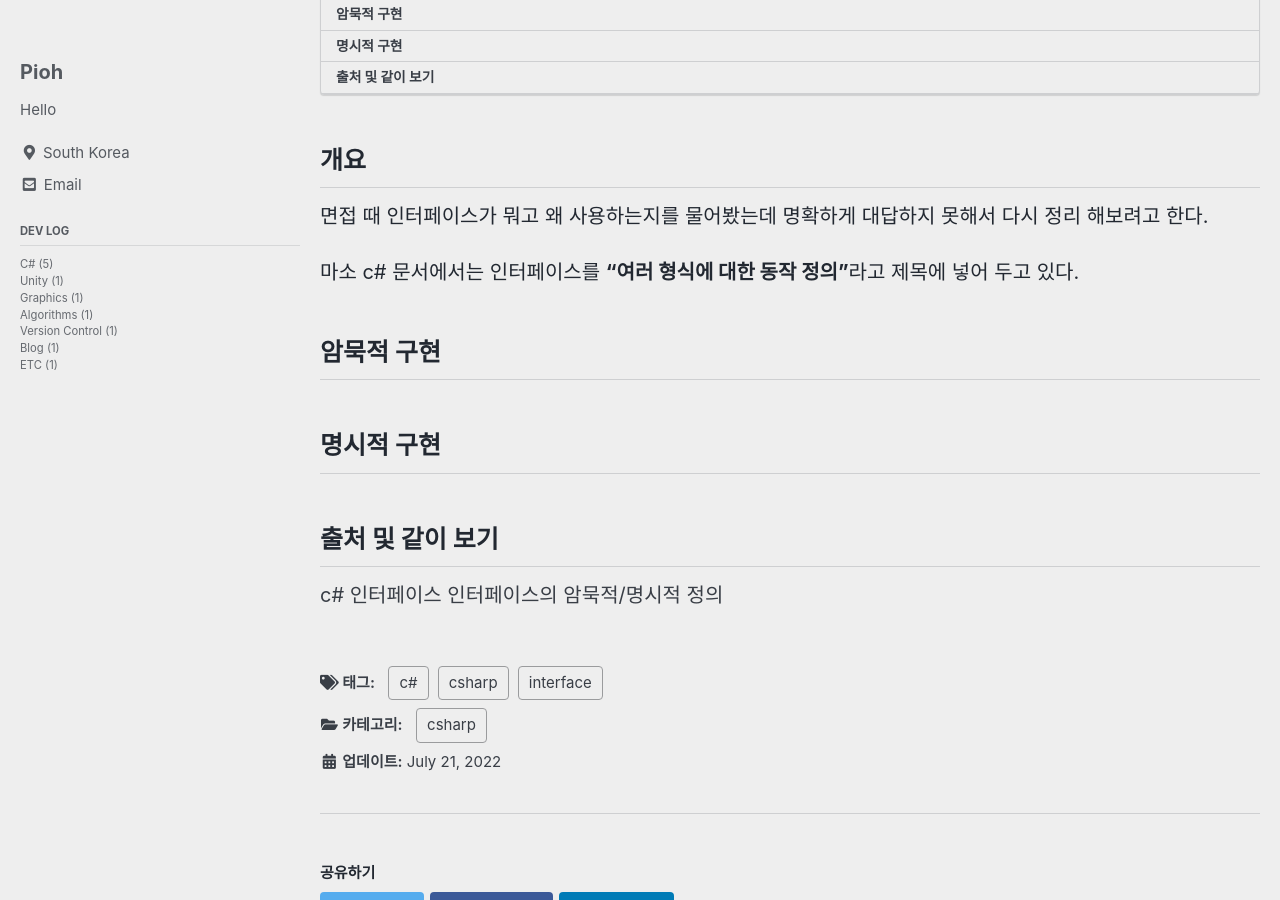
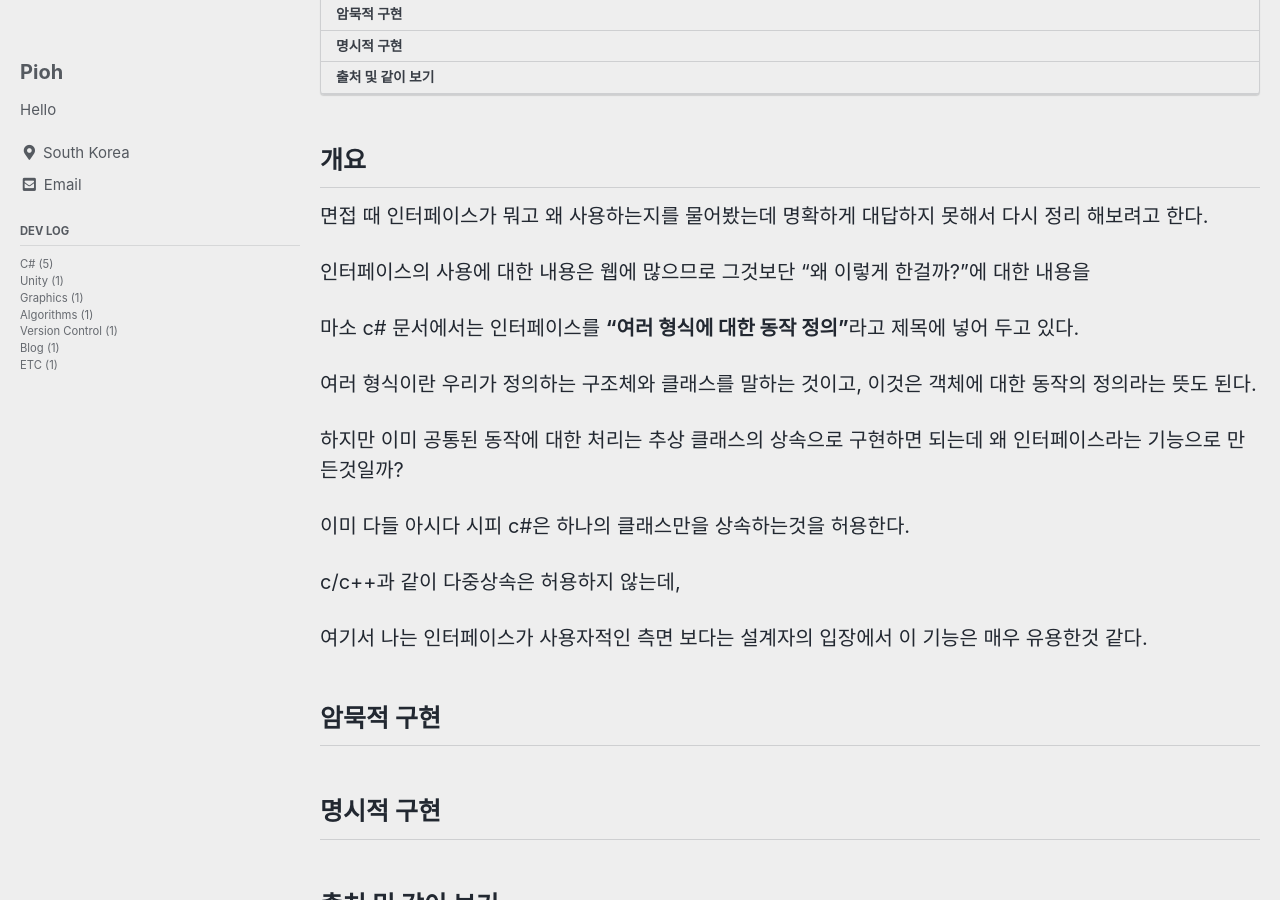
Before and after one commit to devpioh/devpioh.github.io, a Jekyll site: the page built from _posts/Devlog/C#/2022-07-21-Interface.md, in a window 1280 px wide and 900 px high, scrolled down 254 px. Built offline with Jekyll 4.4.1, drawn with Linux system fonts in a browser that asks for light colours; cached includes are drawn as plain includes; some web fonts are replaced.

Commit message:
블로그 댓글utterance

```diff
--- a/_config.yml
+++ b/_config.yml
@@ -23,14 +23,14 @@ name                     : "Pioh"
 description              : "Trials and Errors, Dive log"
 url                      : "https://devpioh.github.io" # the base hostname & protocol for your site e.g. "https://mmistakes.github.io"
 baseurl                  : # "/blog" # the subpath of your site, e.g. "/blog"
-repository               : # GitHub username/repo-name e.g. "mmistakes/minimal-mistakes"
+repository               : "devpioh/devpioh.github.io" # GitHub username/repo-name e.g. "mmistakes/minimal-mistakes"
 teaser                   : # path of fallback teaser image, e.g. "/assets/images/500x300.png"
 logo                     : # path of logo image to display in the masthead, e.g. "/assets/images/88x88.png"
 masthead_title           : # overrides the website title displayed in the masthead, use " " for no title
 # breadcrumbs            : false # true, false (default)
 words_per_minute         : 200
 comments:
-  provider               : # false (default), "disqus", "discourse", "facebook", "staticman", "staticman_v2", "utterances", "giscus", "custom"
+  provider               : "utterances" # false (default), "disqus", "discourse", "facebook", "staticman", "staticman_v2", "utterances", "giscus", "custom"
   disqus:
     shortname            : # https://help.disqus.com/customer/portal/articles/466208-what-s-a-shortname-
   discourse:
@@ -41,8 +41,8 @@ comments:
     num_posts            : # 5 (default)
     colorscheme          : # "light" (default), "dark"
   utterances:
-    theme                : # "github-light" (default), "github-dark"
-    issue_term           : # "pathname" (default)
+    theme                : "github-light" # "github-light" (default), "github-dark"
+    issue_term           : "pathname"
   giscus:
     repo_id              : # Shown during giscus setup at https://giscus.app
     category_name        : # Full text name of the category
--- a/_includes/comments-providers/utterances.html
+++ b/_includes/comments-providers/utterances.html
@@ -8,6 +8,7 @@
       return;
     }
 
+
     var script = document.createElement('script');
     script.setAttribute('src', 'https://utteranc.es/client.js');
     script.setAttribute('repo', '{{ site.repository }}');
@@ -15,7 +16,6 @@
     {% if site.comments.utterances.label %}script.setAttribute('label', '{{ site.comments.utterances.label }}');{% endif %}
     script.setAttribute('theme', '{{ site.comments.utterances.theme | default: "github-light" }}');
     script.setAttribute('crossorigin', 'anonymous');
-
     commentContainer.appendChild(script);
   })();
 </script>
--- a/_posts/Devlog/C#/2022-07-21-Interface.md
+++ b/_posts/Devlog/C#/2022-07-21-Interface.md
@@ -15,7 +15,22 @@ tag:
 ## 개요
 면접 때 인터페이스가 뭐고 왜 사용하는지를 물어봤는데 명확하게 대답하지 못해서 다시 정리 해보려고 한다.
 
+인터페이스의 사용에 대한 내용은 웹에 많으므로 그것보단 "왜 이렇게 한걸까?"에 대한 내용을
+
 마소 c# 문서에서는 인터페이스를 **"여러 형식에 대한 동작 정의"**라고 제목에 넣어 두고 있다.
+
+여러 형식이란 우리가 정의하는 구조체와 클래스를 말하는 것이고, 이것은 객체에 대한 동작의 정의라는 뜻도 된다.
+
+하지만 이미 공통된 동작에 대한 처리는 추상 클래스의 상속으로 구현하면 되는데 왜 인터페이스라는 기능으로 만든것일까?
+
+이미 다들 아시다 시피 c#은 하나의 클래스만을 상속하는것을 허용한다.
+
+c/c++과 같이 다중상속은 허용하지 않는데,
+
+
+
+여기서 나는 인터페이스가 사용자적인 측면 보다는 설계자의 입장에서 이 기능은 매우 유용한것 같다.
+
 
 ## 암묵적 구현
 ## 명시적 구현
```
